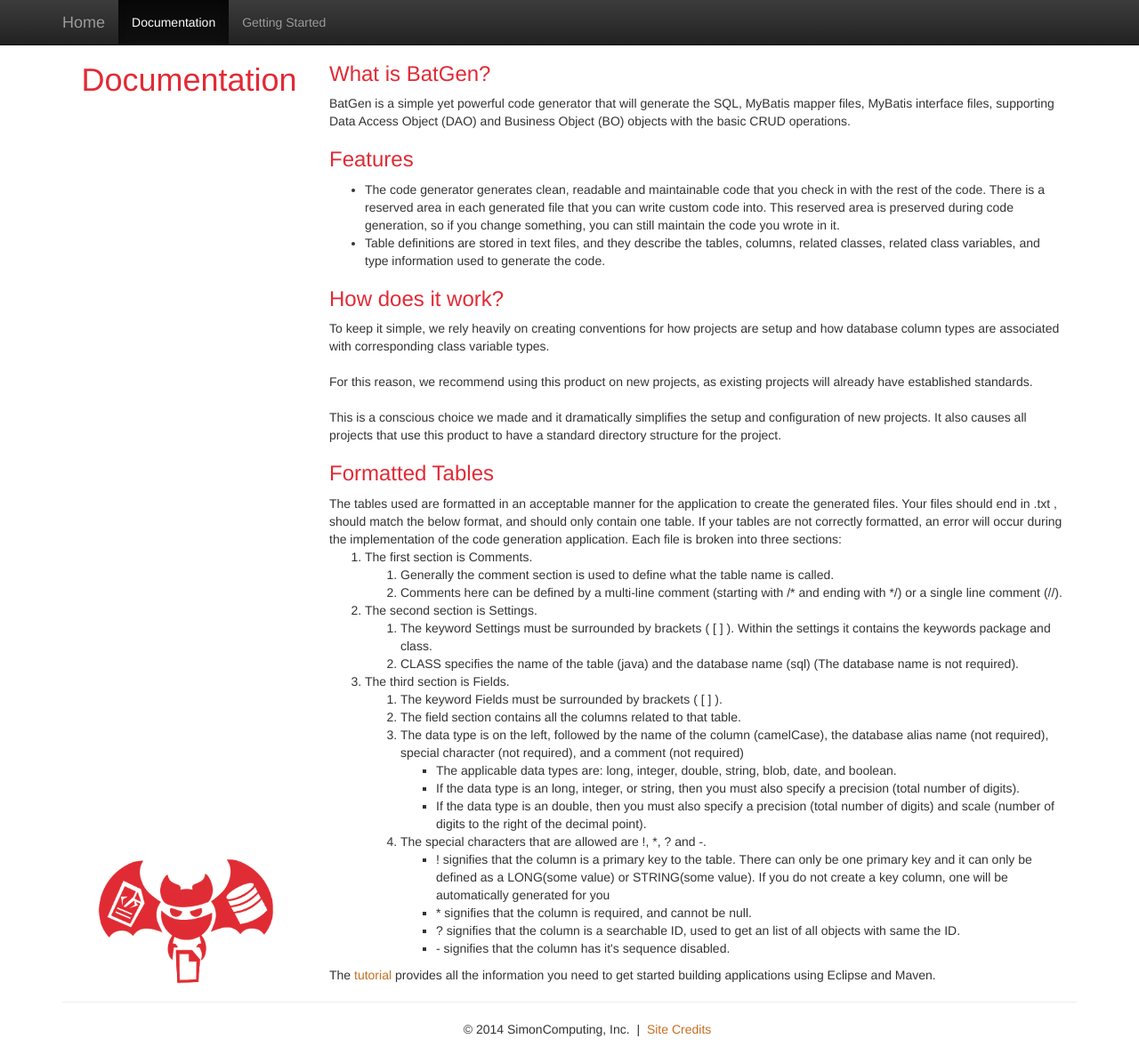
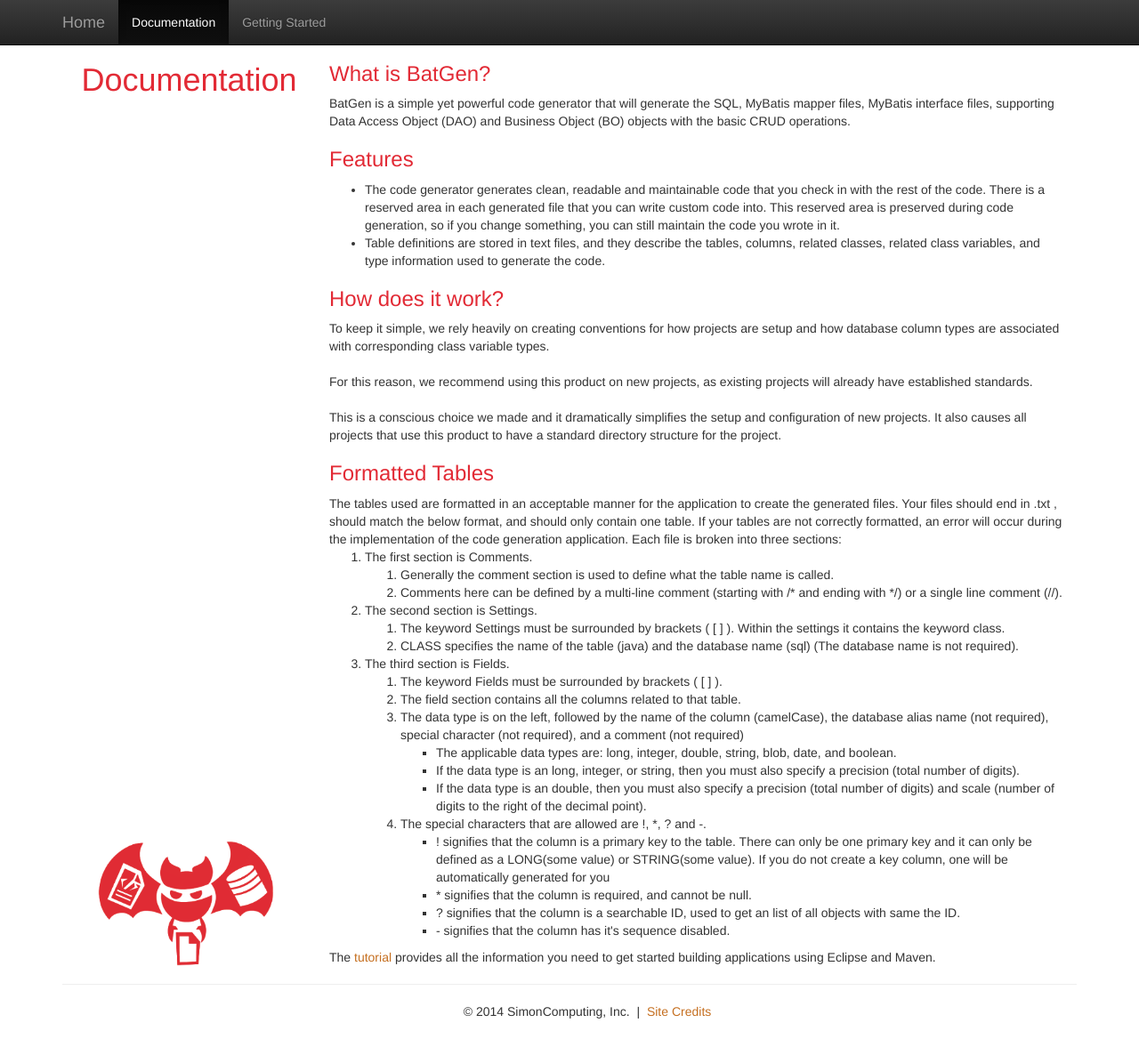
Before and after one commit to BatGen/batgen.github.io, a Jekyll site: the page built from documentation.html, in a window 1280 px wide and 1177 px high. Shown: the whole window at 89% size. Built offline with Jekyll 4.4.1, drawn with Linux system fonts in a browser that asks for light colours; nearby versions of some CDN libraries; library files that are not in the unit come from our copies.

Commit message:
setting in txt file

```diff
--- a/documentation.html
+++ b/documentation.html
@@ -72,7 +72,7 @@
     		<li>The second section is Settings.
     			<ol>
     				<li>The keyword Settings must be surrounded by brackets ( [ ] ).
-    				Within the settings it contains the keywords package and class.</li>
+    				Within the settings it contains the keyword class.</li>
     				<li>CLASS specifies the name of the table (java) and the database
     				name (sql) (The database name is not required).</li>
     			</ol>
```
